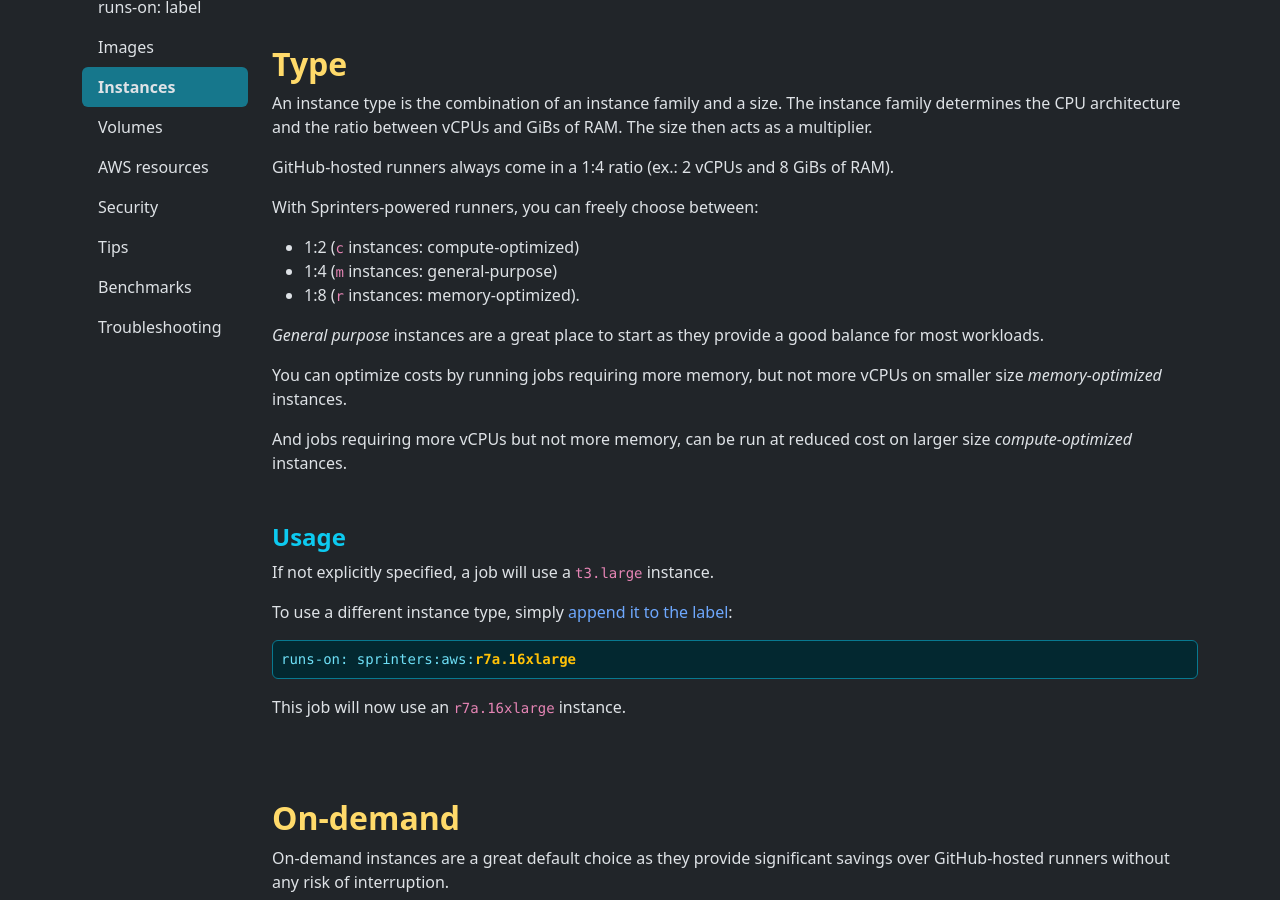
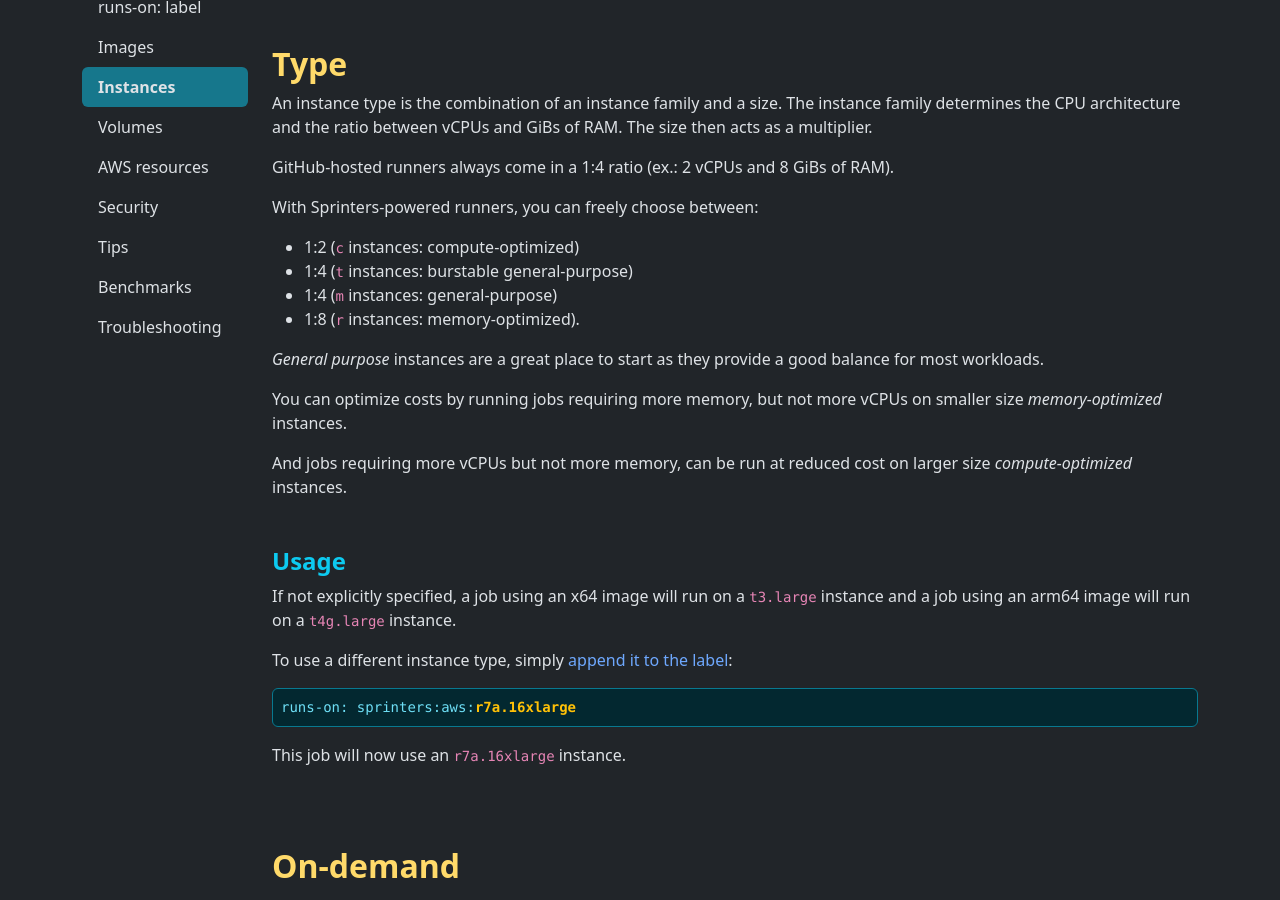
Before and after one commit to sprinters-sh/sprinters.sh, a Jekyll site: the page built from docs/instances.md, in a window 1280 px wide and 900 px high, scrolled down 229 px. Built offline with Jekyll 4.4.1, drawn with Linux system fonts in a browser that asks for light colours.

Commit message:
Added t4g.large as default for arm64 images

```diff
--- a/docs/instances.md
+++ b/docs/instances.md
@@ -16,6 +16,7 @@
 
 With Sprinters-powered runners, you can freely choose between:
 - 1:2 (`c` instances: compute-optimized)
+- 1:4 (`t` instances: burstable general-purpose)
 - 1:4 (`m` instances: general-purpose)
 - 1:8 (`r` instances: memory-optimized).
 
@@ -27,7 +28,7 @@
 
 {% include h3.html text="Usage"  %}
 
-If not explicitly specified, a job will use a `t3.large` instance.
+If not explicitly specified, a job using an x64 image will run on a `t3.large` instance and a job using an arm64 image will run on a `t4g.large` instance.
 
 To use a different instance type, simply [append it to the label](/docs/label#instance-type):
 
```
Also changed, not shown: docs/label.md (+1 -1 lines).
